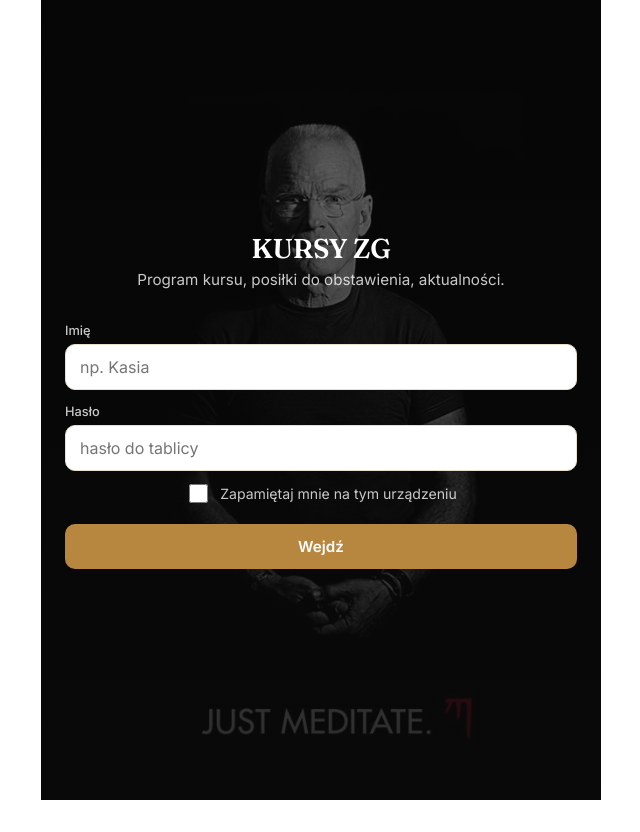
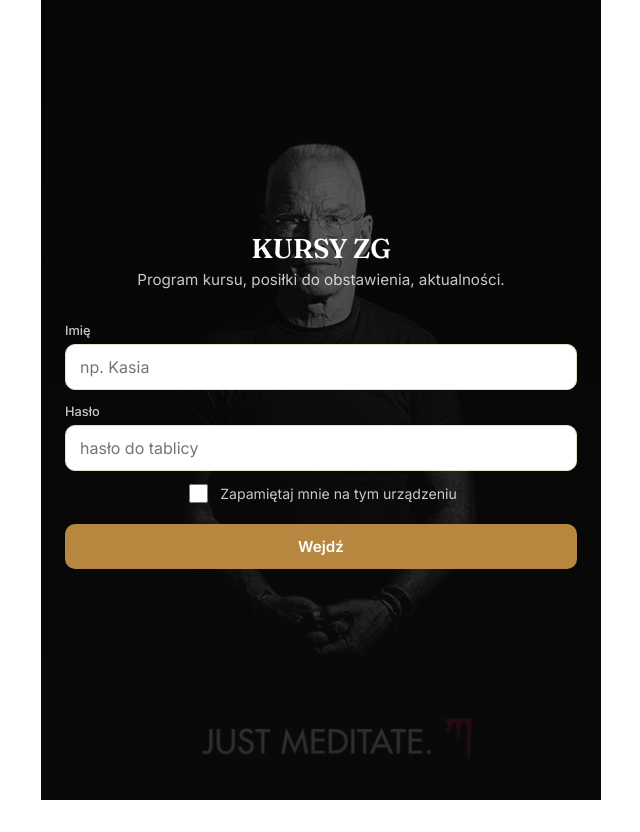
Before and after one commit to 108bART108/kursy-zg, a plain HTML site: page index.html in a window 1280 px wide. Shown: the whole page, without its empty margins (319-959 px from the left). Drawn offline with Linux system fonts and the light colour scheme.

Commit message:
Update index.html

```diff
--- a/index.html
+++ b/index.html
@@ -70,7 +70,7 @@ input,textarea,select{font-family:inherit;}
   margin:0 auto;
   background:
     linear-gradient(180deg, rgba(10,10,10,0.55) 0%, rgba(10,10,10,0.72) 55%, rgba(10,10,10,0.88) 100%),
-    url('just-meditate.jpg') center center / cover no-repeat;
+    url('just-meditate.jpg') center top / cover no-repeat;
 }
 .login-logo-plaque{
   background:#fff;
```
